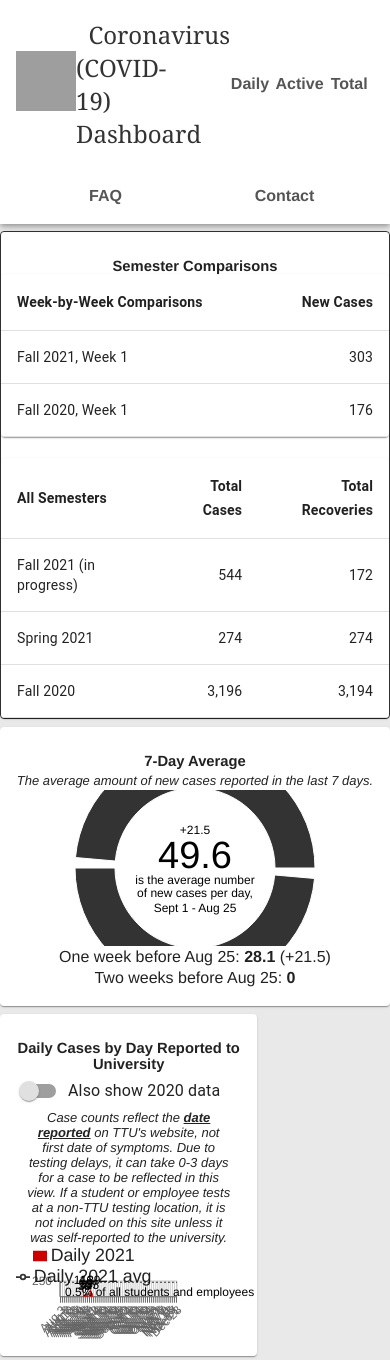
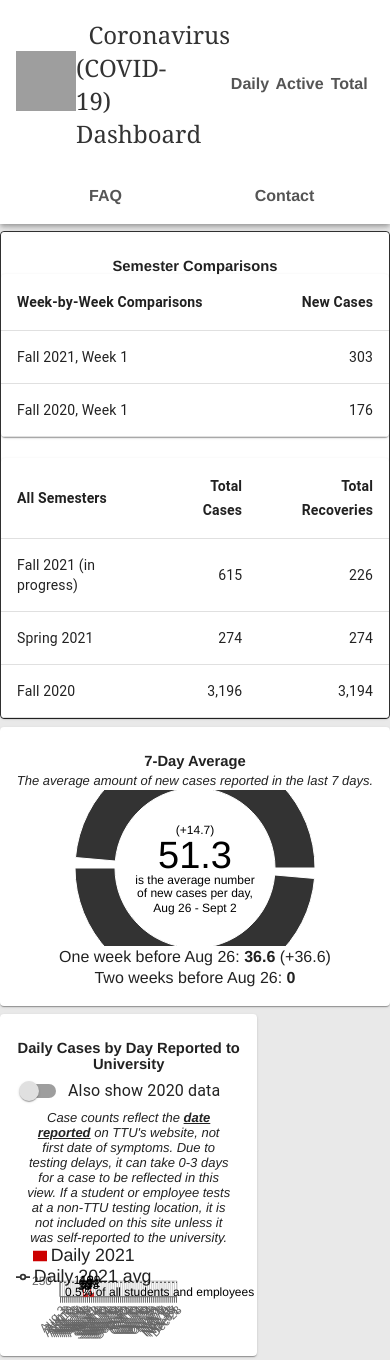
Before and after one commit to adrianaholley/adrianaholley.github.io, a React (Create React App) app: page /total#/daily in a window 390 px wide. Built offline with nearby package versions, Linux system fonts and the light colour scheme; grey boxes are pictures that could not be loaded.

Commit message:
add sept 2 2021

```diff
--- a/src/Newpie.js
+++ b/src/Newpie.js
@@ -13,9 +13,9 @@ var weekago = fall2020[todayinarray - 7]
 var todaydate = today.Date
 var weekagodate = weekago.Date
 var avgtoday = today["Daily 2021 avg"]
-var avgtodaychange = "+" + (49.6-28.1)
+var avgtodaychange = "(+" + (51.3-36.6).toFixed(1) + ")"
 var avgaweekago = weekago["Daily 2021 avg"]
-var avgaweekagochange = "(+21.5)"
+var avgaweekagochange = "(+36.6)"
 var twoweeksago = "0"
 class Newpie extends Component {
 
@@ -36,7 +36,7 @@ class Newpie extends Component {
                             <Label value={avgtoday} position="centerBottom" className='label' fontSize='38px' />
                             <Label value="is the average number" position="center" className='label-top' fontSize='12px' />
                             <Label value="of new cases per day, " position="center" className='label-middle' fontSize='12px' />
-                            <Label value={todaydate + " - " + weekagodate} position="centerTop" className='label-bottom' fontSize='12px' />
+                            <Label value={weekagodate + " - " + todaydate} position="centerTop" className='label-bottom' fontSize='12px' />
                             {data01.map((entry, index) => <Cell fill={COLORS[index % COLORS.length]} />)}
                         </Pie>
                     </PieChart>
--- a/src/Totalpie.js
+++ b/src/Totalpie.js
@@ -15,9 +15,9 @@ var weekagodate = weekago.Date
 var totaltoday = today["Total 2021"]
 var notinfected = (46000-totaltoday)
 var percentagetoday = (totaltoday/46000*100).toFixed(2)
-var percentagetodaychange = "+" + (1.18-.43).toFixed(2) //update the decimal daily
+var percentagetodaychange = "(+" + (1.34-.56).toFixed(2) + ")" //update the decimal daily
 var percentageaweekago = (weekago["Total 2021"]/46000*100).toFixed(2)
-var aweekagochange = "(+0.43)"
+var aweekagochange = "(+0.56)"
 var percentagetwoweeksago = "0.00" //(twoweeksago["Total 2021"]/46000*100).toFixed(2)
 var twoweeksagochange = "(+0.00)"
 var threeweeksago = "0.00%" //done
--- a/src/fall2020.js
+++ b/src/fall2020.js
@@ -1,6 +1,6 @@
 //update daily
-var globaldate = "Last updated Wednesday, September 1, 2021 at 11:45pm CST."
-var todayinarray = 31
+var globaldate = "Last updated Thursday, September 2, 2021 at 11:55pm CST."
+var todayinarray = 32
 
 const fall2020 = [
 	{
@@ -297,10 +297,13 @@ const fall2020 = [
 		"Date": "Sept 2",
 		"Daily 2020": 73,
 		"Daily 2020 avg": 54.6,
-		"Daily 2021": null,
-		"Daily 2021 avg": null,
+		"Daily 2021": 71,
+		"Daily 2021 avg": 51.3,
 		"Active 2020": 453,
-		"Total 2020": 624
+		"Active 2021": 389,
+		"Total 2020": 624,
+		"Total 2021": 615,
+		"Total Recoveries 2021": 226
 	},
 	{
 		"Date": "Sept 3",
--- a/src/totalgraph.js
+++ b/src/totalgraph.js
@@ -73,7 +73,7 @@ class Totalgraph extends Component {
 								<YAxis
 									fontSize="12"
 									domain={this.state.PastDataIsOff ?
-										(['dataMin - 116', 'dataMax + 56'])
+										(['dataMin - 116', 'dataMax + 85'])
 										: (['dataMin - 18', 'dataMax + 103'])}
 								/>) : (
 								<YAxis interval={8} scale="log" domain={['0', 'dataMax + 350']} fontSize="12" />)
@@ -128,6 +128,7 @@ class Totalgraph extends Component {
 
                             <ReferenceLine y={230} stroke="#333" strokeDasharray="2"><Label value="0.5% of all students and employees (230)" position="insideTopLeft" fontSize={isMobile ? ("8") : ("12")}></Label></ReferenceLine>
                             <ReferenceLine y={460} stroke="#333" strokeDasharray="2"><Label value="1.0% of all students and employees (460)" position="insideTopLeft" fontSize={isMobile ? ("8") : ("12")}></Label></ReferenceLine>
+                            <ReferenceLine y={690} stroke="#333" strokeDasharray="2"><Label value="1.5% of all students and employees (690)" position="insideTopLeft" fontSize={isMobile ? ("8") : ("12")}></Label></ReferenceLine>
                             <ReferenceLine y={920} stroke="#333" strokeDasharray="2"><Label value="2.0% of all students and employees (920)" position="insideTopLeft" fontSize={isMobile ? ("8") : ("12")}></Label></ReferenceLine>
                             <ReferenceLine y={1380} stroke="#333" strokeDasharray="2"><Label value="3.0% of all students and employees (1380)" position="insideTopLeft" fontSize={isMobile ? ("8") : ("12")}></Label></ReferenceLine>
                             <ReferenceLine y={1840} stroke="#333" strokeDasharray="2"><Label value="4.0% of all students and employees (1840)" position="insideTopLeft" fontSize={isMobile ? ("8") : ("12")}></Label></ReferenceLine>
```
